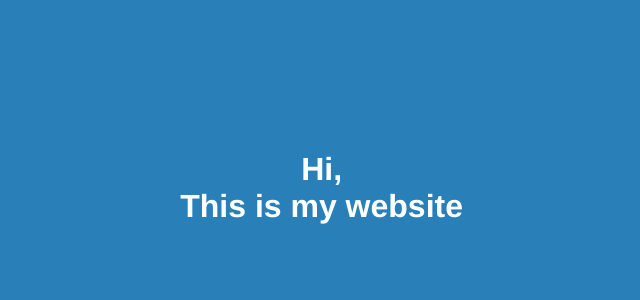
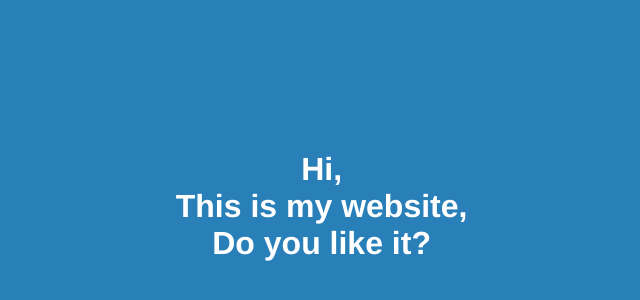
Before and after one commit to jeromefrancois/jeromefrancois.github.io, a plain HTML site: page index.html in a window 1280 px wide. Shown: the part 190-490 px from the top of the page, without its empty margins (320-960 px from the left). Drawn offline with Linux system fonts and the light colour scheme.

Commit message:
Add more text

```diff
--- a/index.html
+++ b/index.html
@@ -21,7 +21,8 @@
   <body>
     <h1>
 	Hi,<br>
-	This is my website
+	This is my website,<br>
+	Do you like it?
     </h1>
   </body>
 </html>
```
